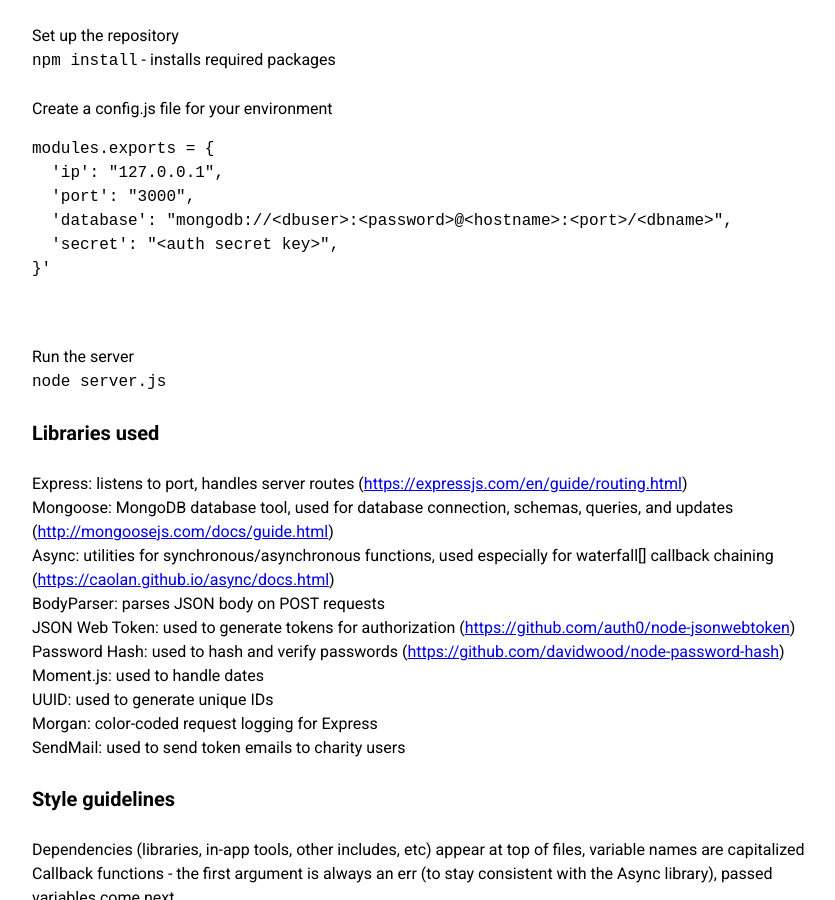
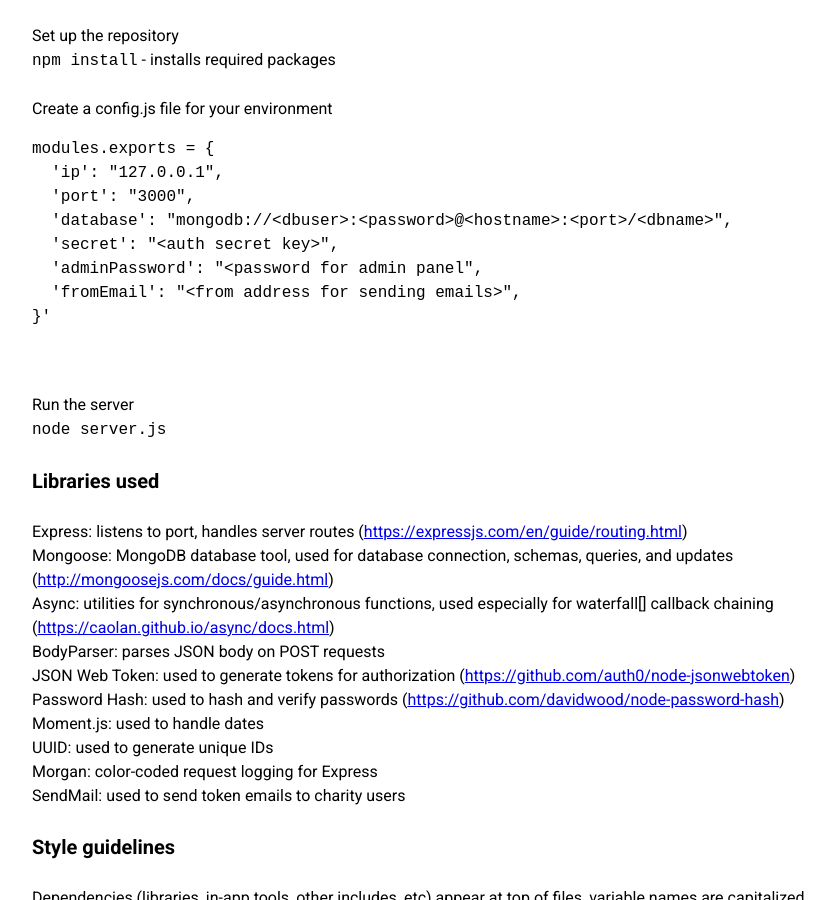
Before and after one commit to comp523-602/cchange-project, a Jekyll site: the page built from back-end-docs.markdown, in a window 1280 px wide and 900 px high, scrolled down 762 px. Shown: the whole window, without its empty margins (208-1043 px from the left). Built offline with Jekyll 4.4.1, drawn with Linux system fonts in a browser that asks for light colours.

Commit message:
Updated Back End Docs

````diff
--- a/back-end-docs.markdown
+++ b/back-end-docs.markdown
@@ -40,6 +40,8 @@ modules.exports = {
   'port': "3000",
   'database': "mongodb://<dbuser>:<password>@<hostname>:<port>/<dbname>",
   'secret': "<auth secret key>",
+  'adminPassword': "<password for admin panel",
+  'fromEmail': "<from address for sending emails>",
 }'
 ```
 
````
